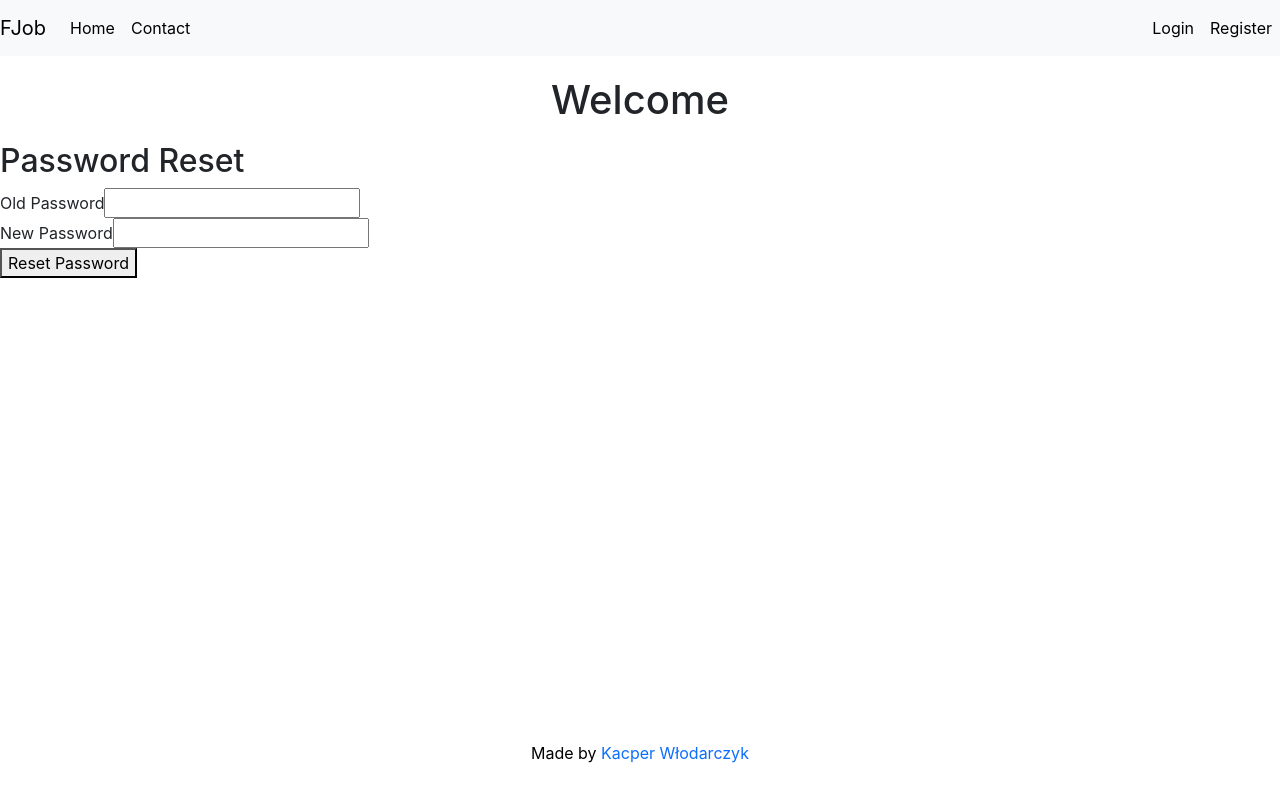
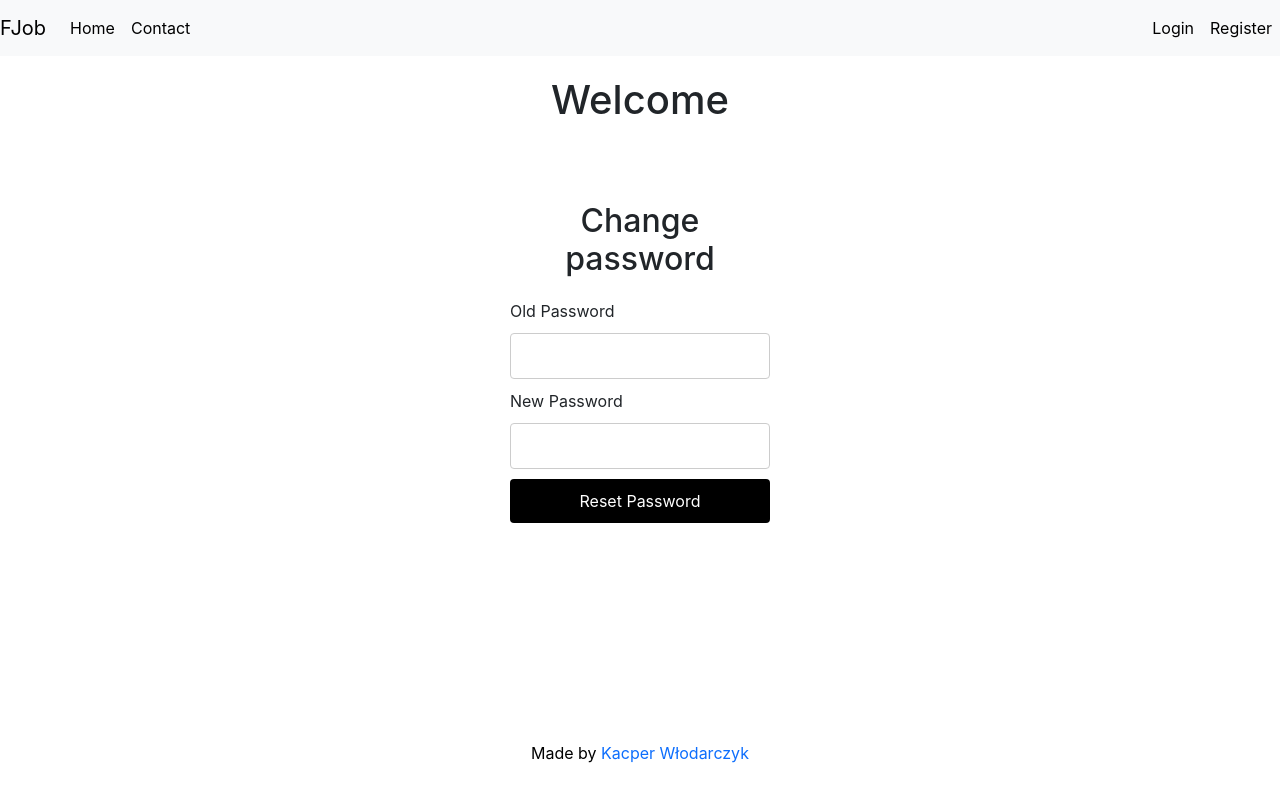
Before and after one commit to DEENUU1/fjob, a React (Vite) app in the folder frontend/: page /profile in a window 1280 px wide. Built offline with nearby package versions, Linux system fonts and the light colour scheme.

Commit message:
Add AccountDeleteForm component

```diff
--- a/frontend/src/Profile/Components/PasswordResetForm.jsx
+++ b/frontend/src/Profile/Components/PasswordResetForm.jsx
@@ -1,4 +1,6 @@
 import React, { useState } from 'react';
+import "../Styles/passwordchangeform.css";
+
 
 export const PasswordResetForm = ({token}) => {
   const [oldPassword, setOldPassword] = useState('');
@@ -16,14 +18,12 @@ export const PasswordResetForm = ({token}) => {
   const handleSubmit = async (e) => {
     e.preventDefault();
 
-    // Define the API endpoint and headers
     const endpoint = 'http://localhost:8000/users/change-password/';
     const headers = {
       'Content-Type': 'application/json',
-      'Authorization': `Bearer ${token}`, // Replace with your actual access tokenrer', // Replace with your actual access token
+      'Authorization': `Bearer ${token}`,
     };
 
-    // Create a data object with old_password and new_password
     const data = {
       old_password: oldPassword,
       new_password: newPassword,
@@ -47,8 +47,8 @@ export const PasswordResetForm = ({token}) => {
   };
 
   return (
-    <div>
-      <h2>Password Reset</h2>
+    <div className="form-container">
+      <h2>Change password</h2>
       <form onSubmit={handleSubmit}>
         <div>
           <label htmlFor="oldPassword">Old Password</label>
@@ -72,7 +72,7 @@ export const PasswordResetForm = ({token}) => {
         </div>
         <button type="submit">Reset Password</button>
       </form>
-      <p>{message}</p>
+      <strong>{message}</strong>
     </div>
   );
 };
--- /dev/null
+++ b/frontend/src/Profile/Styles/passwordchangeform.css
@@ -0,0 +1,45 @@
+.form-container {
+  width: 300px;
+  padding: 20px;
+  margin: 50px auto 0;
+}
+
+h2 {
+  text-align: center;
+}
+
+form {
+  margin-top: 20px;
+}
+
+label {
+  display: block;
+  margin-bottom: 10px;
+}
+
+input {
+  width: 100%;
+  padding: 10px;
+  border: 1px solid #ccc;
+  border-radius: 4px;
+  margin-bottom: 10px;
+}
+
+button {
+  width: 100%;
+  padding: 10px;
+  background-color: #000;
+  color: #fff;
+  border: none;
+  border-radius: 4px;
+  cursor: pointer;
+}
+
+p {
+  margin-top: 20px;
+  text-align: center;
+}
+
+.button-delete {
+  background-color: red;
+}
```
Also changed, not shown: frontend/src/Profile/Components/AccountDeleteForm.jsx (added, +97 -0 lines).
